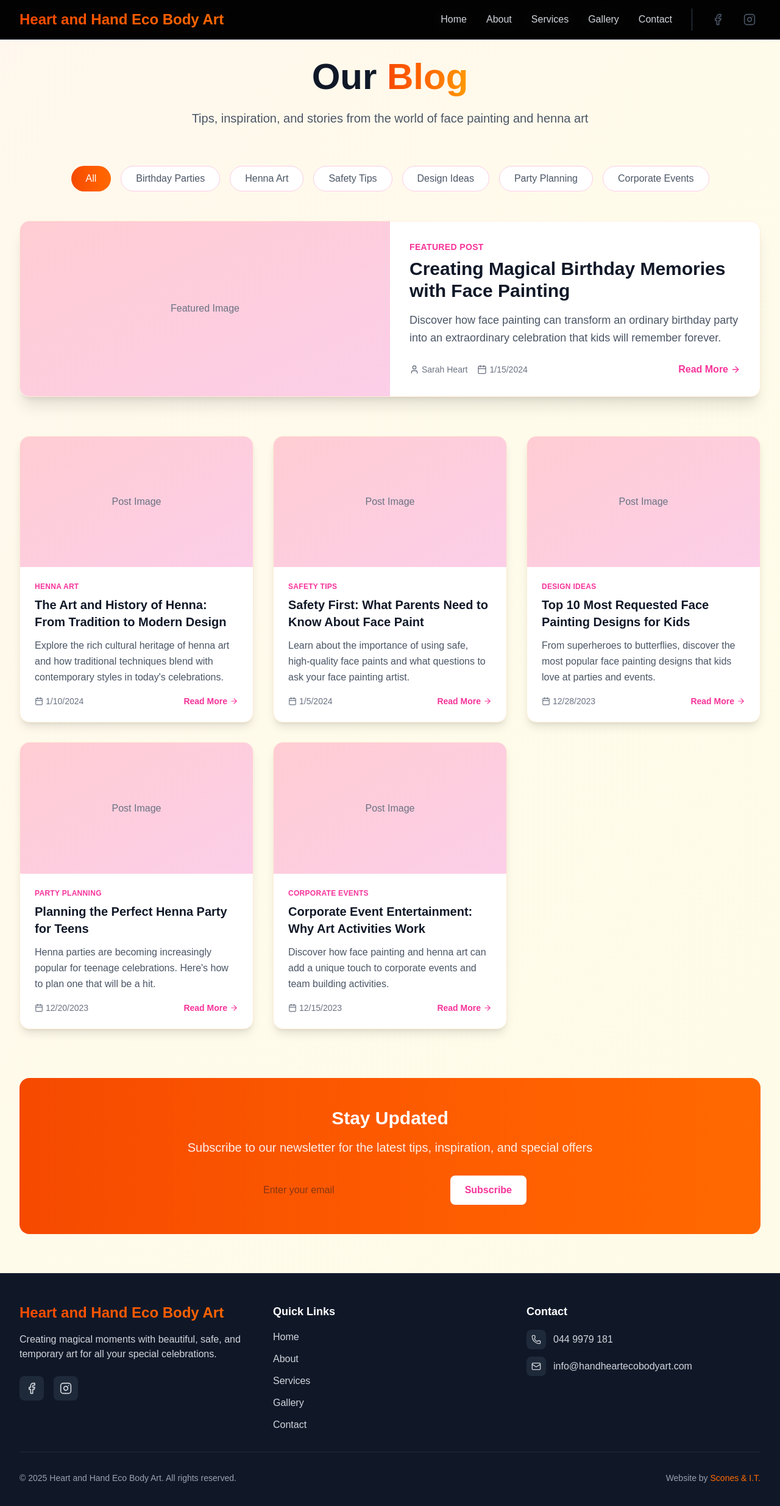
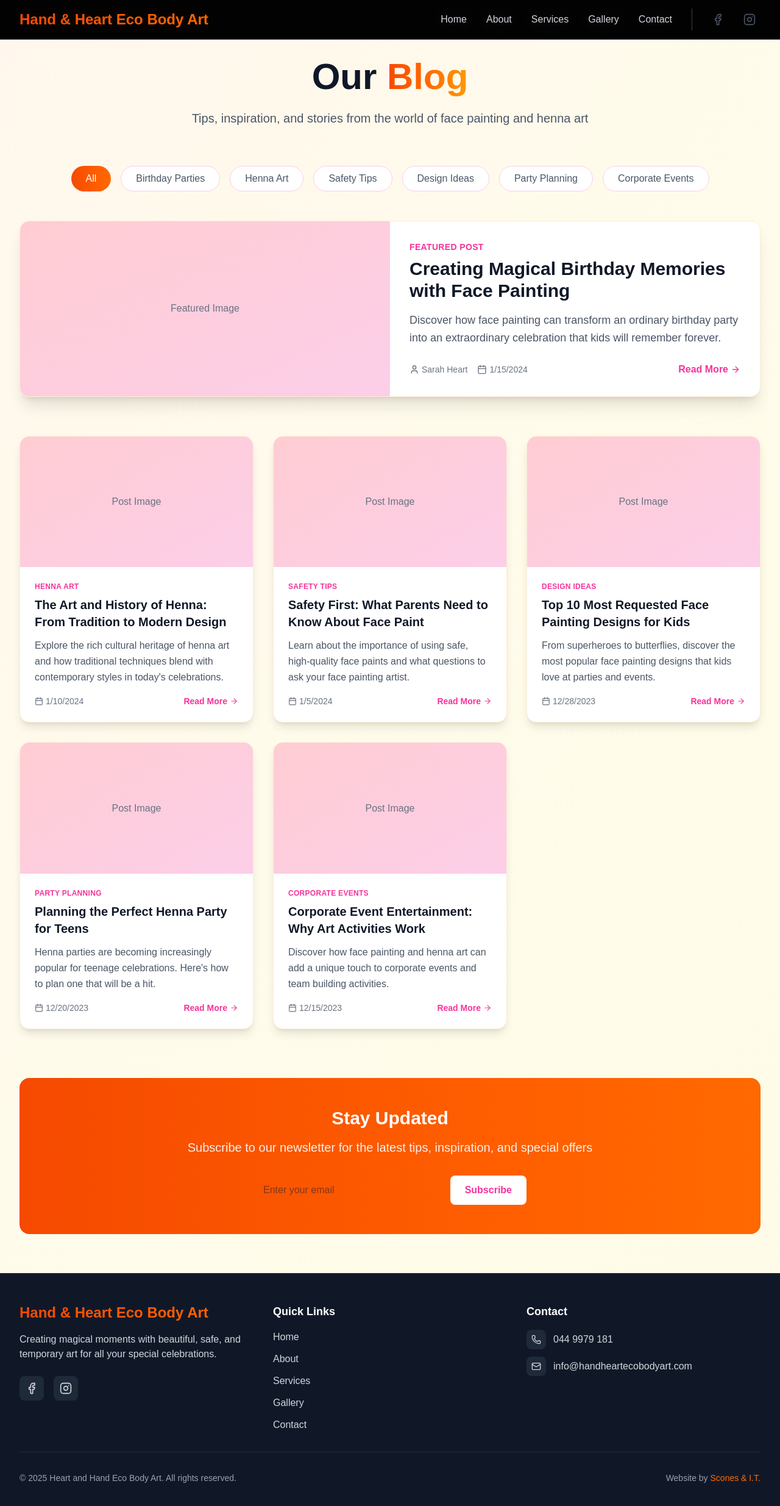
Before and after one commit to jayleth72/hearthandweb, a Next.js app: page /blog in a window 1280 px wide. Shown: the top 2470 px of the page at 61% size. Built offline with nearby package versions, Linux system fonts and the light colour scheme.

Commit message:
corrected website name

```diff
--- a/src/components/Footer.tsx
+++ b/src/components/Footer.tsx
@@ -21,7 +21,7 @@ export function Footer() {
           {/* Brand and Description */}
           <div className="md:col-span-1">
             <h3 className="text-2xl font-bold bg-gradient-to-r from-orange-600 to-orange-500 bg-clip-text text-transparent mb-4">
-              Heart and Hand Eco Body Art
+              Hand & Heart Eco Body Art
             </h3>
             <p className="text-gray-300 mb-6">
               Creating magical moments with beautiful, safe, and temporary art for all your special celebrations.
--- a/src/components/Navigation.tsx
+++ b/src/components/Navigation.tsx
@@ -28,7 +28,7 @@ export function Navigation() {
             href="/"
             className="text-2xl font-bold bg-gradient-to-r from-orange-600 to-orange-500 bg-clip-text text-transparent"
           >
-            Heart and Hand Eco Body Art
+            Hand & Heart Eco Body Art
           </Link>
 
           {/* Desktop Navigation & Social Media */}
```
